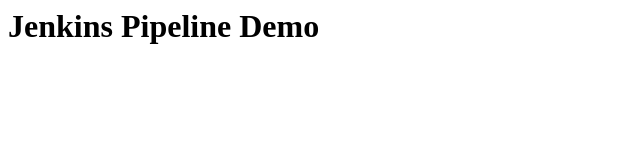
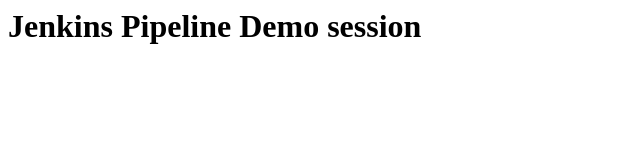
Before and after one commit to purvishanavi/jenkins-test, a plain HTML site: page Index.html in a window 1280 px wide. Shown: the whole page, without its empty margins (0-640 px from the left). Drawn offline with Linux system fonts and the light colour scheme.

Commit message:
docker html changed.

```diff
--- a/Index.html
+++ b/Index.html
@@ -1 +1 @@
-<h1> Jenkins Pipeline Demo </h1>
+<h1> Jenkins Pipeline Demo session </h1>
```
